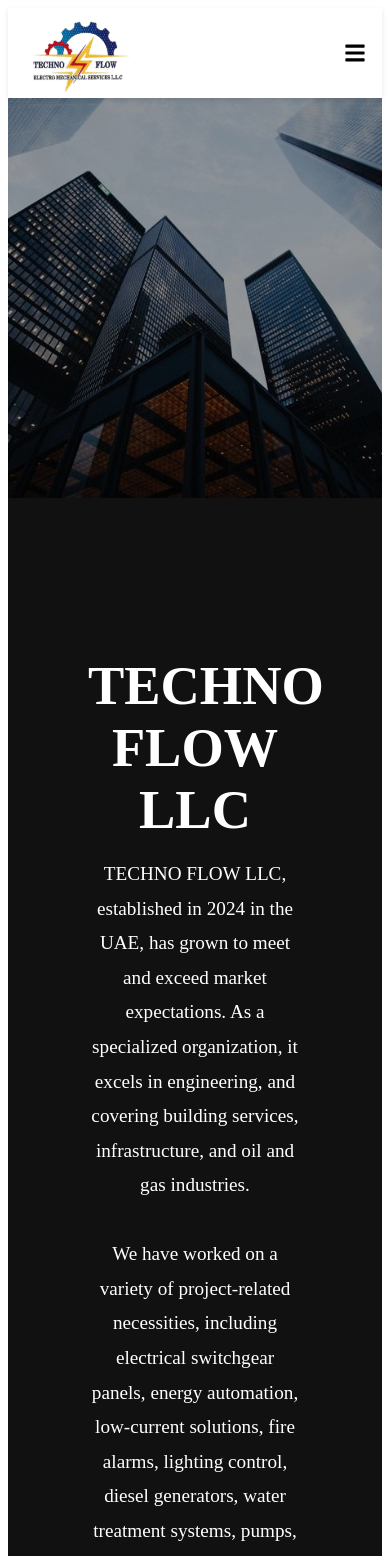
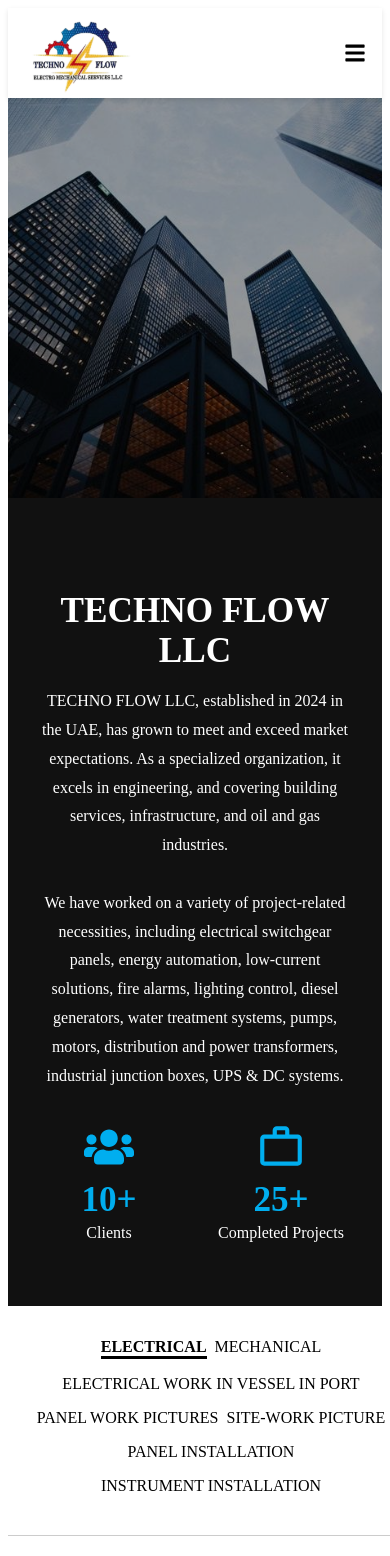
Before and after one commit to JessicaChris/technoflow-site, a React (Vite) app: page / in a window 390 px wide. Shown: the top 1556 px of the page. Built offline with nearby package versions, Linux system fonts and the light colour scheme.

Commit message:
Intro.tsx

```diff
--- a/src/components/Intro.tsx
+++ b/src/components/Intro.tsx
@@ -1,15 +1,23 @@
-import React from 'react';
+import React, { useState, useEffect } from 'react';
 import { motion } from 'framer-motion';
 import { FaUsers } from 'react-icons/fa';
 import { MdWorkOutline } from 'react-icons/md';
 
 const Intro: React.FC = () => {
+  const [isMobile, setIsMobile] = useState(window.innerWidth <= 768);
+
+  useEffect(() => {
+    const handleResize = () => setIsMobile(window.innerWidth <= 768);
+    window.addEventListener('resize', handleResize);
+    return () => window.removeEventListener('resize', handleResize);
+  }, []);
+
   return (
     <motion.section
       style={{
         backgroundColor: '#111',
         color: '#fff',
-        padding: '7rem 5rem 1rem', // ⬅️ Pushes content lower
+        padding: isMobile ? '4rem 1rem 2rem' : '7rem 5rem 1rem',
         textAlign: 'center',
       }}
       initial={{ opacity: 0, y: 20 }}
@@ -18,7 +26,10 @@
       transition={{ duration: 1 }}
     >
       <motion.h2
-        style={{ fontSize: '3.4rem', marginBottom: '1rem' }} // ⬅️ Bigger logo/title
+        style={{
+          fontSize: isMobile ? '2.2rem' : '3.4rem',
+          marginBottom: '1rem',
+        }}
         initial={{ opacity: 0, y: -10 }}
         whileInView={{ opacity: 1, y: 0 }}
         viewport={{ once: true }}
@@ -29,10 +40,11 @@
 
       <motion.p
         style={{
-          fontSize: '1.2rem',
+          fontSize: isMobile ? '1rem' : '1.2rem',
           maxWidth: '800px',
           margin: '0 auto 2rem',
           lineHeight: '1.8',
+          padding: isMobile ? '0 1rem' : 0,
         }}
         initial={{ opacity: 0 }}
         whileInView={{ opacity: 1 }}
@@ -48,7 +60,14 @@
         industrial junction boxes, UPS & DC systems.
       </motion.p>
 
-      <div style={{ display: 'flex', justifyContent: 'center', gap: '3rem', flexWrap: 'wrap' }}>
+      <div
+        style={{
+          display: 'flex',
+          justifyContent: 'center',
+          gap: '2rem',
+          flexWrap: 'wrap',
+        }}
+      >
         <motion.div
           style={styles.statBox}
           initial={{ opacity: 0, y: 20 }}
@@ -83,6 +102,7 @@
     flexDirection: 'column',
     alignItems: 'center',
     minWidth: '140px',
+    marginBottom: '2rem',
   },
   statNumber: {
     fontSize: '2.2rem',
```
